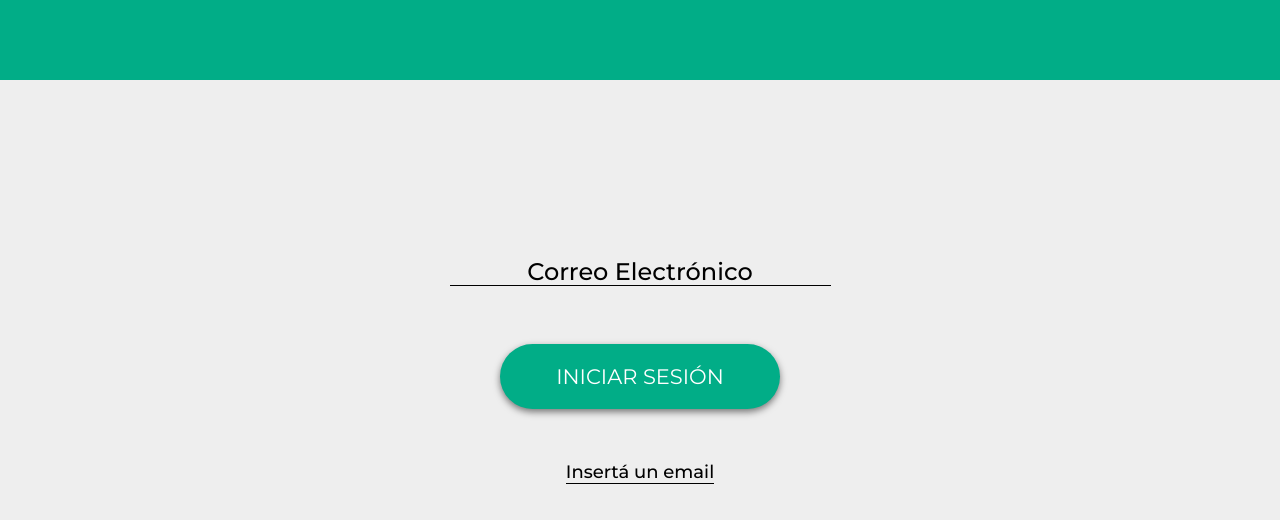
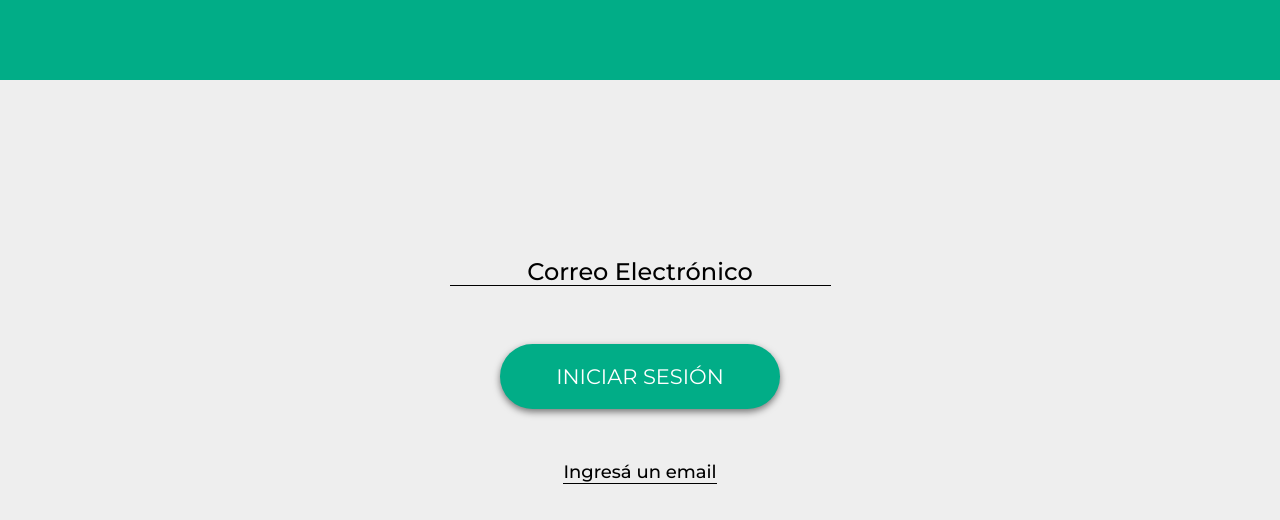
Before and after one commit to ipiccardo/youmarket, a Next.js app: page / in a window 1280 px wide. Shown: the top 520 px of the page. Built offline with nearby package versions, Linux system fonts and the light colour scheme.

Commit message:
Se modifica la palabra insertá por ingresá

```diff
--- a/src/components/login/Login.tsx
+++ b/src/components/login/Login.tsx
@@ -77,7 +77,7 @@ const Login = () => {
                 </form>
             </div>
             <Button onClick={handleShowError} href={`${error === '' && email !== '' ? '/pages/dashboard/verification' : '/'}`} text={'INICIAR SESIÓN'} />
-            <p className={styles.link}>Insertá un email</p>
+            <p className={styles.link}>Ingresá un email</p>
         </div>
     )
 }
```
